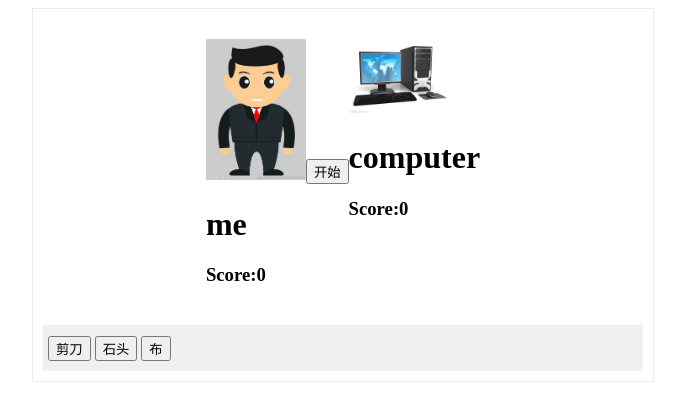
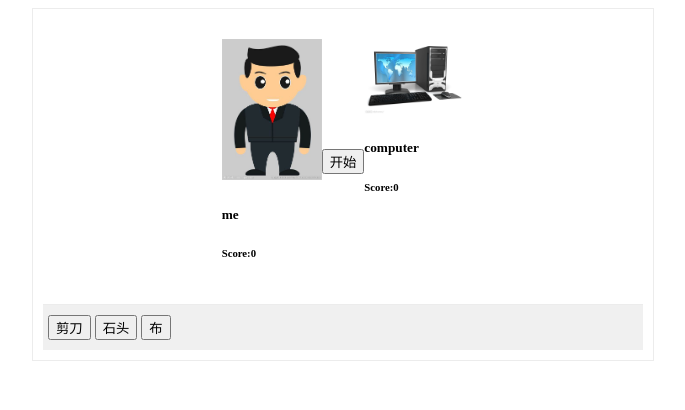
Before and after one commit to hujiabao2006/hujiabao2006.github.io, a plain HTML site: page game.html in a window 1280 px wide. Shown: the whole page, without its empty margins (297-982 px from the left). Drawn offline with Linux system fonts and the light colour scheme.

Commit message:
新增游戏

```diff
--- a/game.html
+++ b/game.html
@@ -17,11 +17,11 @@
             text-align: center;
             width: 200px;
         }
-        .playBox h1 {
+        .playBox h5 {
             margin-top: 5px;
             margin-bottom: 5px;
         }
-        .playBox h3 {
+        .playBox h6 {
             margin-top: 5px;
             margin-bottom: 5px;
         }
@@ -101,12 +101,12 @@
         <div id="infoBox">
             <div id="humanBox" class="playerBox">
                 <img id="humanHand" src="img/human.jpg" width="100px" />
-                <h1>
+                <h5>
                     me
-                </h1>
-                <h3 id="humanScore">
+                </h5>
+                <h6 id="humanScore">
                     Score:0
-                </h3>
+                </h4>
             </div>
             <div id="startBox">
                 <button onclick="start()">
@@ -116,12 +116,12 @@
             <div id="computerBox" class="playerBox">
                 <div id="humanBox">
                     <img id="computerHand" src="img/computer.jpg" width="100px" />
-                    <h1>
+                    <h5>
                         computer
-                    </h1>
-                    <h3 id="computerScore">
+                    </h5>
+                    <h6 id="computerScore">
                         Score:0
-                    </h3>
+                    </h4>
                 </div>
             </div>
         </div>
```
